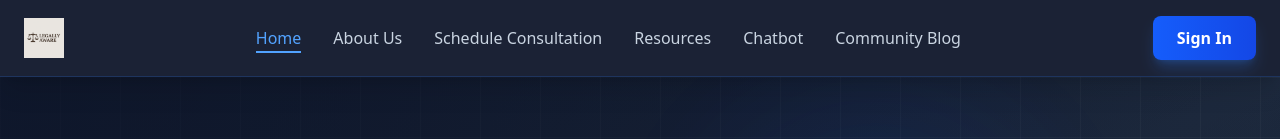
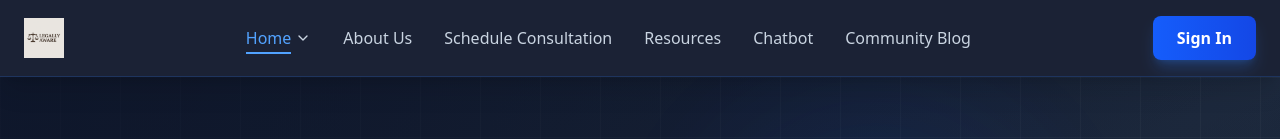
Before and after one commit to Divyansh1552005/Law_Bridge, a React (Vite) app: page / in a window 1280 px wide. Shown: the top 139 px of the page. Built offline with nearby package versions, Linux system fonts and the light colour scheme.

Commit message:
added dropdown

```diff
--- /dev/null
+++ b/src/Components/Dropdown.jsx
@@ -0,0 +1,106 @@
+import React, { useState, useRef, useEffect } from 'react';
+import { FiChevronDown } from 'react-icons/fi';
+
+const Dropdown = ({
+  trigger,
+  items,
+  className = '',
+  dropdownClassName = '',
+  onItemClick,
+  align = 'left', // 'left', 'right', 'center'
+  triggerOnHover = false, // New prop for hover mode
+  onTriggerClick // New prop for handling trigger click
+}) => {
+  const [isOpen, setIsOpen] = useState(false);
+  const dropdownRef = useRef(null);
+
+  // Close dropdown when clicking outside
+  useEffect(() => {
+    const handleClickOutside = (event) => {
+      if (dropdownRef.current && !dropdownRef.current.contains(event.target)) {
+        setIsOpen(false);
+      }
+    };
+
+    document.addEventListener('mousedown', handleClickOutside);
+    return () => {
+      document.removeEventListener('mousedown', handleClickOutside);
+    };
+  }, []);
+
+  const handleItemClick = (item) => {
+    if (onItemClick) {
+      onItemClick(item);
+    }
+    setIsOpen(false);
+  };
+
+  const getAlignmentClasses = () => {
+    switch (align) {
+      case 'right':
+        return 'right-0';
+      case 'center':
+        return 'left-1/2 transform -translate-x-1/2';
+      default:
+        return 'left-0';
+    }
+  };
+
+  return (
+    <div
+      className={`relative ${className}`}
+      ref={dropdownRef}
+      onMouseEnter={triggerOnHover ? () => setIsOpen(true) : undefined}
+      onMouseLeave={triggerOnHover ? () => setIsOpen(false) : undefined}
+    >
+      {/* Trigger */}
+      <div
+        onClick={triggerOnHover ? onTriggerClick : () => setIsOpen(!isOpen)}
+        className="cursor-pointer flex items-center gap-1"
+      >
+        {trigger}
+        <FiChevronDown
+          className={`w-4 h-4 text-slate-300 hover:text-blue-400 transition-all duration-200 ${isOpen ? 'rotate-180 text-blue-400' : ''}`}
+        />
+      </div>
+
+      {/* Dropdown Menu */}
+      {isOpen && (
+        <div className={`
+          absolute top-full mt-2 py-2 bg-slate-800/95 backdrop-blur-md
+          border border-blue-500/20 rounded-xl shadow-xl shadow-black/20
+          min-w-[200px] z-50 animate-in slide-in-from-top-2 duration-200
+          ${getAlignmentClasses()} ${dropdownClassName}
+        `}>
+          {items.map((item, index) => (
+            <div key={index}>
+              {item.type === 'divider' ? (
+                <div className="border-t border-slate-600/50 my-1 mx-2" />
+              ) : (
+                <button
+                  onClick={() => handleItemClick(item)}
+                  className={`
+                    w-full px-4 py-2.5 text-left text-slate-300 hover:text-blue-400
+                    hover:bg-blue-500/10 transition-all duration-200 flex items-center gap-3
+                    ${item.disabled ? 'opacity-50 cursor-not-allowed' : 'cursor-pointer'}
+                  `}
+                  disabled={item.disabled}
+                >
+                  {item.icon && <span className="w-4 h-4">{item.icon}</span>}
+                  <span className="flex-1">{item.label}</span>
+                  {item.badge && (
+                    <span className="text-xs bg-blue-500/20 text-blue-400 px-2 py-0.5 rounded-full">
+                      {item.badge}
+                    </span>
+                  )}
+                </button>
+              )}
+            </div>
+          ))}
+        </div>
+      )}
+    </div>
+  );
+};
+
+export default Dropdown;
--- a/src/Components/Navbar.jsx
+++ b/src/Components/Navbar.jsx
@@ -1,11 +1,13 @@
 import React, { useState } from 'react'
 import legalLogo from '../assets/legal-logo.png'
-import { FiMenu, FiX, FiUser, FiLogOut, FiSettings, FiHelpCircle } from 'react-icons/fi'
+import { FiMenu, FiX, FiUser, FiLogOut, FiSettings, FiHelpCircle, FiTool, FiCpu, FiUsers, FiChevronDown } from 'react-icons/fi'
 import { NavLink, useNavigate } from 'react-router-dom'
+import Dropdown from './Dropdown'
 
 function Navbar() {
     const [isMobileMenuOpen, setIsMobileMenuOpen] = useState(false);
     const [isUserDropdownOpen, setIsUserDropdownOpen] = useState(false);
+    const [mobileDropdownOpen, setMobileDropdownOpen] = useState(null);
 
     // This will be replaced with actual auth state later
     const [isLoggedIn, setIsLoggedIn] = useState(false); // Change this to test different states
@@ -46,9 +48,46 @@ function Navbar() {
             .slice(0, 2);
     };
 
+    // Handle dropdown item navigation
+    const handleDropdownItemClick = (item) => {
+        if (item.scrollTo) {
+            // Navigate to home first if not already there
+            if (window.location.pathname !== '/') {
+                navigate('/', { state: { scrollTo: item.scrollTo } });
+            } else {
+                // Scroll to section on current page
+                const element = document.getElementById(item.scrollTo);
+                if (element) {
+                    element.scrollIntoView({ behavior: 'smooth' });
+                }
+            }
+        } else if (item.path) {
+            navigate(item.path);
+        }
+    };
+
+    // Define dropdown items for Home
+    const homeDropdownItems = [
+        {
+            label: "Our Tools",
+            scrollTo: "features-section",
+            icon: <FiTool />
+        },
+        {
+            label: "How It Works",
+            scrollTo: "how-it-works-section",
+            icon: <FiCpu />
+        },
+        {
+            label: "Trusted by Thousands",
+            scrollTo: "stats-section",
+            icon: <FiUsers />
+        }
+    ];
+
     // Define the menu items
     const menuItems = [
-        { id: "Home", label: "Home", path: "/" },
+        { id: "Home", label: "Home", path: "/", hasDropdown: true, dropdownItems: homeDropdownItems },
         { id: "About Us", label: "About Us", path: "/about" },
         { id: "Schedule_Consultation", label: "Schedule Consultation", path: "/schedule" },
         { id: "Resources", label: "Resources", path: "/resources" },
@@ -71,7 +110,7 @@ function Navbar() {
                 <ul className='flex items-center space-x-8'>
                     {menuItems.map(item => (
                         <li key={item.id}>
-                                {item.external ? (
+                            {item.external ? (
                                 <a
                                     href={item.url}
                                     target="_blank"
@@ -81,6 +120,20 @@ function Navbar() {
                                     {item.label}
                                     <span className="absolute -bottom-1 left-0 w-0 h-0.5 bg-blue-400 transition-all duration-300 group-hover:w-full"></span>
                                 </a>
+                            ) : item.hasDropdown ? (
+                                <Dropdown
+                                    trigger={
+                                        <span className={`font-medium transition-colors duration-200 relative group ${window.location.pathname === item.path ? "text-blue-400" : "text-slate-300 hover:text-blue-400"}`}>
+                                            {item.label}
+                                            <span className={`absolute -bottom-1 left-0 h-0.5 bg-blue-400 transition-all duration-300 ${window.location.pathname === item.path ? "w-full" : "w-0 group-hover:w-full"}`}/>
+                                        </span>
+                                    }
+                                    items={item.dropdownItems}
+                                    onItemClick={handleDropdownItemClick}
+                                    onTriggerClick={() => navigate(item.path)}
+                                    triggerOnHover={true}
+                                    align="center"
+                                />
                             ) : (
                                 <NavLink
                                     to={item.path}
@@ -241,6 +294,34 @@ function Navbar() {
                                         >
                                             {item.label}
                                         </a>
+                                    ) : item.hasDropdown ? (
+                                        <div>
+                                            <button
+                                                onClick={() => setMobileDropdownOpen(mobileDropdownOpen === item.id ? null : item.id)}
+                                                className="w-full flex items-center justify-between px-3 py-3 text-slate-300 hover:text-blue-400 hover:bg-slate-800/50 rounded-lg font-medium transition-colors duration-200"
+                                            >
+                                                {item.label}
+                                                <FiChevronDown className={`w-4 h-4 text-slate-300 transition-all duration-200 ${mobileDropdownOpen === item.id ? 'rotate-180 text-blue-400' : ''}`} />
+                                            </button>
+                                            {mobileDropdownOpen === item.id && (
+                                                <div className="ml-4 mt-2 space-y-2">
+                                                    {item.dropdownItems.map((dropdownItem, index) => (
+                                                        <button
+                                                            key={index}
+                                                            onClick={() => {
+                                                                handleDropdownItemClick(dropdownItem);
+                                                                setMobileDropdownOpen(null);
+                                                                setIsMobileMenuOpen(false);
+                                                            }}
+                                                            className="w-full flex items-center px-3 py-2 text-left text-slate-400 hover:text-blue-400 hover:bg-slate-800/30 rounded-lg transition-colors duration-200"
+                                                        >
+                                                            {dropdownItem.icon && <span className="mr-3 w-4 h-4">{dropdownItem.icon}</span>}
+                                                            {dropdownItem.label}
+                                                        </button>
+                                                    ))}
+                                                </div>
+                                            )}
+                                        </div>
                                     ) : (
                                         <button
                                             onClick={() => handleMenuItemClick(item.path)}
@@ -263,6 +344,7 @@ function Navbar() {
                     onClick={() => {
                         setIsUserDropdownOpen(false);
                         setIsMobileMenuOpen(false);
+                        setMobileDropdownOpen(null);
                     }}
                 ></div>
             )}
--- a/src/Pages/Home.jsx
+++ b/src/Pages/Home.jsx
@@ -1,10 +1,23 @@
-import React from 'react';
-import { useNavigate } from 'react-router-dom';
+import React, { useEffect } from 'react';
+import { useNavigate, useLocation } from 'react-router-dom';
 import { BookOpen, MessageSquare, Upload, Video, FileText, Users, Calendar, TrendingUp, ArrowRight, CheckCircle, Star } from 'lucide-react';
 import { StatsCard } from '../Components/Card';
 
 const Home = () => {
   const navigate = useNavigate();
+  const location = useLocation();
+
+  // Handle scroll to section when navigating from other pages
+  useEffect(() => {
+    if (location.state?.scrollTo) {
+      const element = document.getElementById(location.state.scrollTo);
+      if (element) {
+        setTimeout(() => {
+          element.scrollIntoView({ behavior: 'smooth' });
+        }, 100); // Small delay to ensure page is rendered
+      }
+    }
+  }, [location.state]);
 
   return (
     <div className="min-h-screen bg-gradient-to-br from-slate-900 via-slate-800 to-slate-900">
@@ -90,7 +103,7 @@ const Home = () => {
        <div className="border-t border-white/20 mx-0.5 my-0.4"></div>
 
       {/* Features Section */}
-      <section className="py-8 px-6 bg-slate-800/50 backdrop-blur-sm">
+      <section id="features-section" className="py-8 px-6 bg-slate-800/50 backdrop-blur-sm">
         <div className="max-w-7xl mx-auto">
           <div className="text-center mb-12">
             <h2 className="text-4xl md:text-5xl font-bold text-white mb-4">
@@ -184,7 +197,7 @@ const Home = () => {
        <div className="border-t border-white/20 mx-0.5 my-0.4"></div>
 
       {/* How It Works Section */}
-      <section className="py-16 px-6 bg-gradient-to-br from-slate-900 to-slate-800">
+      <section id="how-it-works-section" className="py-16 px-6 bg-gradient-to-br from-slate-900 to-slate-800">
         <div className="max-w-7xl mx-auto">
           <div className="text-center mb-16">
             <h2 className="text-4xl md:text-5xl font-bold text-white mb-6">
@@ -236,7 +249,7 @@ const Home = () => {
  <div className="border-t border-white/20 mx-0.5 my-0.4"></div>
 
       {/* Stats Section */}
-      <section className="py-16 px-6 bg-gradient-to-b from-slate-800 to-slate-900">
+      <section id="stats-section" className="py-16 px-6 bg-gradient-to-b from-slate-800 to-slate-900">
         <div className="max-w-7xl mx-auto">
           <div className="text-center mb-12">
             <h2 className="text-4xl md:text-5xl font-bold text-white mb-4">
```
